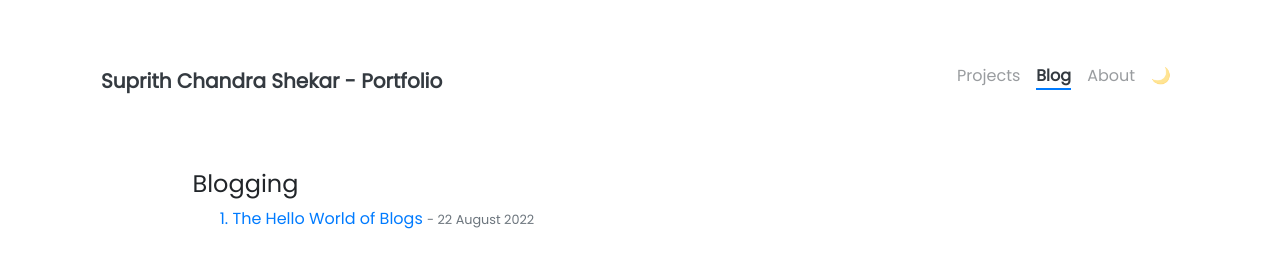
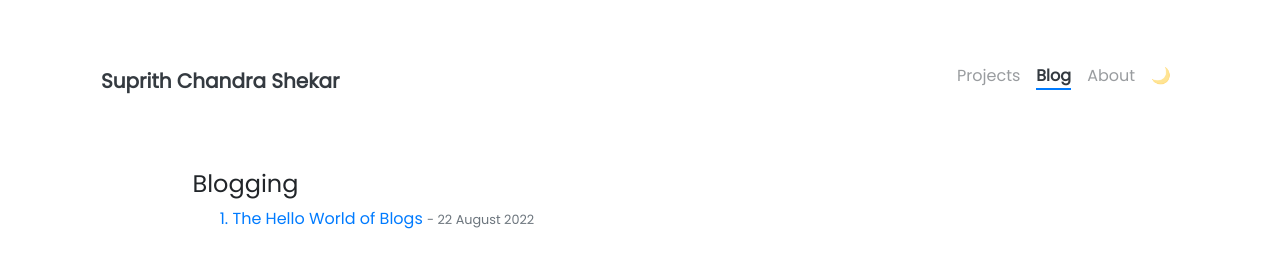
Before and after one commit to SuprithChandrashekar/SuprithChandraShekar.github.io, a Jekyll site: the page built from pages/tags.html, in a window 1280 px wide. Shown: the top 261 px of the page. Built offline with Jekyll 4.4.1, drawn with Linux system fonts in a browser that asks for light colours; nearby versions of some CDN libraries.

Commit message:
update config

```diff
--- a/_config.yml
+++ b/_config.yml
@@ -5,7 +5,7 @@
 # NOTE: it looks like you need to rebuild + repush everytime you update this _config.yml file
 
 ### Site Settings ###
-title               : Suprith Chandra Shekar - Portfolio
+title               : Suprith Chandra Shekar
 description         : A tinker who can come up with some crazy idea's and use AI other technologies to create crafty solutions with code.
 baseurl             : ""   # Change to empty quotes if you are hosting your site at <your-username>.github.io directly,
 #                                             otherwise will be hosted at <your-username>.github.io/{{base_url}}
```
